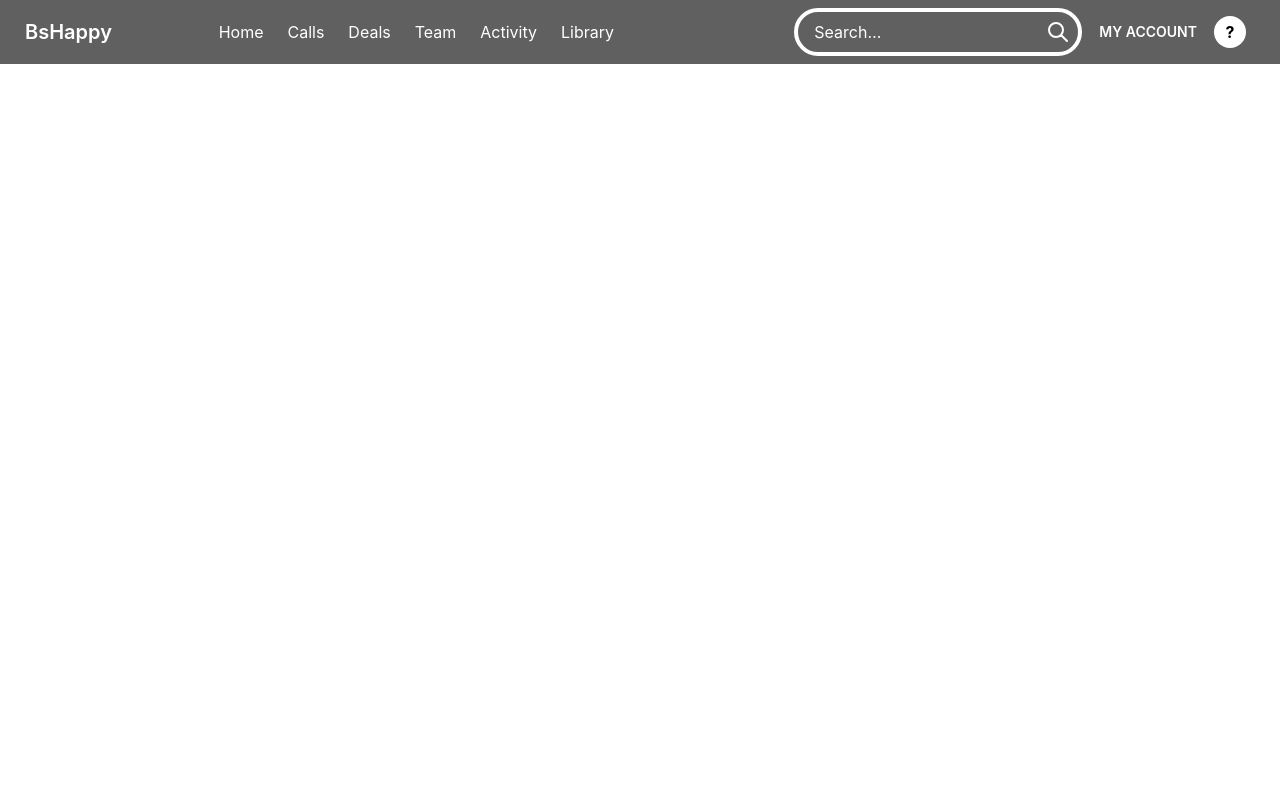
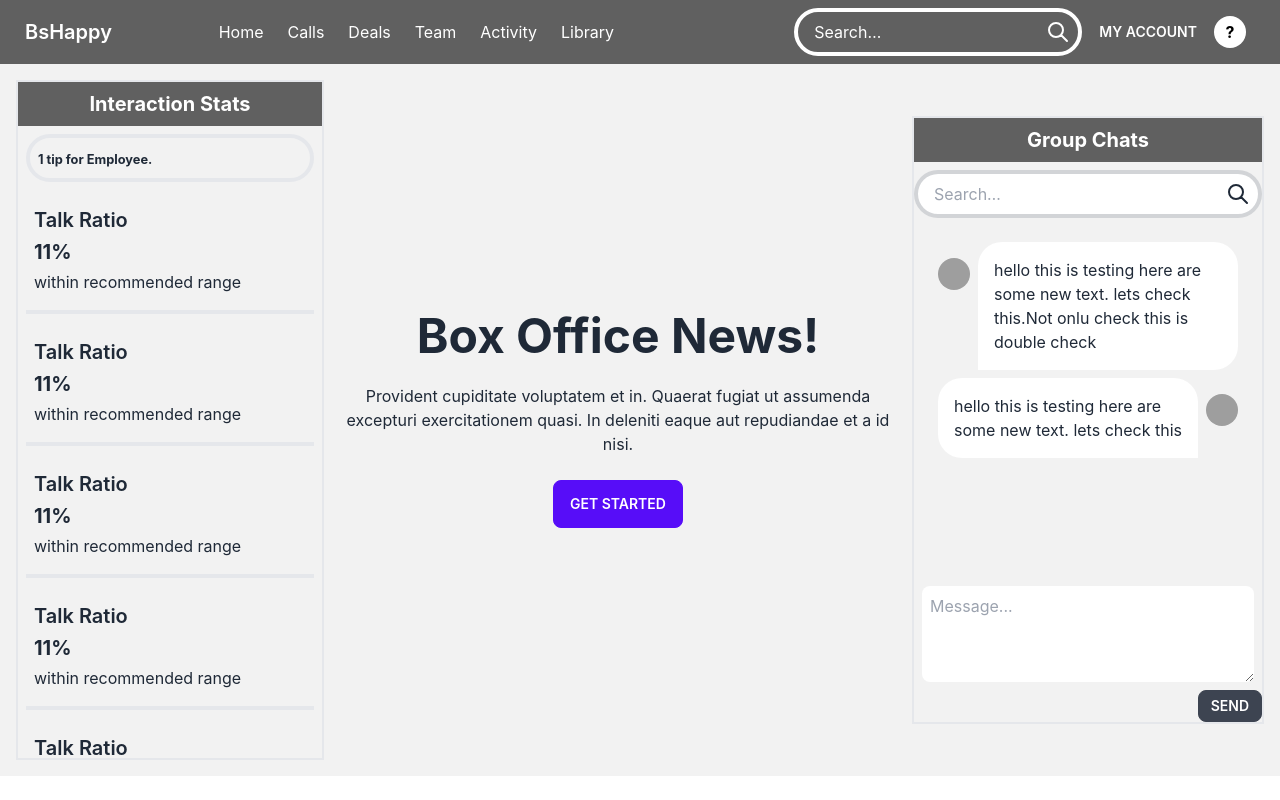
Before and after one commit to Neamul01/video-chat-app, a React (Create React App) app: page / in a window 1280 px wide. Built offline with nearby package versions, Linux system fonts and the light colour scheme; grey boxes are pictures that could not be loaded.

Commit message:
home page section created

```diff
--- a/src/App.js
+++ b/src/App.js
@@ -1,13 +1,14 @@
 import './App.css';
-import { Routes } from "react-router-dom"
+import { Route, Routes } from "react-router-dom"
 import Navbar from './components/Navbar';
+import Home from './pages/Home/Home';
 
 function App() {
   return (
     <div className="App">
       <Navbar />
       <Routes>
-
+        <Route path='/' element={<Home />}></Route>
       </Routes>
     </div>
   );
--- /dev/null
+++ b/src/pages/Home/Home.js
@@ -0,0 +1,74 @@
+import React from 'react';
+import InteractionCard from './InteractionCard';
+
+const Home = () => {
+    const cards = [1, 2, 3, 4, 5, 6];
+    return (
+        <div className='max-w-full bg-base-200 flex justify-center items-center'>
+            <div class="max-w-full">
+                <div class="hero-content grid grid-flow-col w-full">
+                    {/* left side interaction area  */}
+                    <div className="interaction-stats border-2 max-h-[85vh] max-w-[22rem] overflow-y-scroll">
+                        <div className="py-2 w-full bg-[#606060]">
+                            <h2 className='text-white text-xl font-bold'>Interaction Stats</h2>
+                        </div>
+                        <div className="py-2 m-2 p-2 text-left border-4 rounded-full">
+                            <small className='font-bold'>1 tip for Employee.</small>
+                        </div>
+                        {
+                            cards.map(card => <InteractionCard></InteractionCard>)
+                        }
+                    </div>
+                    {/* middle side video conferance area  */}
+                    <div className='video-call'>
+                        <h1 class="text-5xl font-bold">Box Office News!</h1>
+                        <p class="py-6">Provident cupiditate voluptatem et in. Quaerat fugiat ut assumenda excepturi exercitationem quasi. In deleniti eaque aut repudiandae et a id nisi.</p>
+                        <button class="btn btn-primary">Get Started</button>
+                    </div>
+                    {/* right side chat area  */}
+                    <div className="group-chat border-2 max-h-[90vh] max-w-[22rem] overflow-y-scroll ">
+                        <div className="py-2 w-full bg-[#606060]">
+                            <h2 className='text-white text-xl font-bold'>Group Chats</h2>
+                        </div>
+                        <div className="input-group relative mt-2">
+                            <input type="text" placeholder="Search…" className="input input-bordered p-4 w-full border-4" style={{ borderRadius: '2rem' }} />
+                            <button className="btn btn-square btn-ghost absolute right-0">
+                                <svg xmlns="http://www.w3.org/2000/svg" className="h-6 w-6" fill="none" viewBox="0 0 24 24" stroke="currentColor"><path strokeLinecap="round" strokeLinejoin="round" strokeWidth="2" d="M21 21l-6-6m2-5a7 7 0 11-14 0 7 7 0 0114 0z" /></svg>
+                            </button>
+                        </div>
+                        <div className="h-[45vh] text-left p-4  overflow-y-scroll">
+                            <div className="flex items-start m-2">
+                                <div class="avatar mr-2 mt-4">
+                                    <div class="w-8  rounded-full">
+                                        <img src="https://placeimg.com/192/192/people" />
+                                    </div>
+                                </div>
+                                <div className='bg-base-100 p-4 rounded-t-3xl rounded-r-3xl'>
+                                    <p className=''>hello this is testing here are some new text. lets check this.Not onlu check this is double check</p>
+                                </div>
+                            </div>
+                            <div className="flex flex-row-reverse items-start m-2">
+                                <div class="avatar ml-2 mt-4">
+                                    <div class="w-8  rounded-full">
+                                        <img src="https://placeimg.com/192/192/people" />
+                                    </div>
+                                </div>
+                                <div className='bg-base-100 p-4 rounded-t-3xl rounded-l-3xl'>
+                                    <p className=''>hello this is testing here are some new text. lets check this</p>
+                                </div>
+                            </div>
+                        </div>
+                        <div className='flex flex-col'>
+                            <textarea type="text" className='h-24  p-2 m-2 rounded-lg' placeholder='Message...' />
+                            <div className=' flex justify-end'>
+                                <button className="btn btn-sm float-right">send</button>
+                            </div>
+                        </div>
+                    </div>
+                </div>
+            </div>
+        </div>
+    );
+};
+
+export default Home;
--- /dev/null
+++ b/src/pages/Home/InteractionCard.js
@@ -0,0 +1,19 @@
+import React from 'react';
+
+const InteractionCard = () => {
+    return (
+        <div className='p-2'>
+            <div class="card w-72 border-b-4 rounded-none">
+                <div class="card-body p-2 gap-1 mb-2 text-left">
+                    <h2 class="card-title">Talk Ratio</h2>
+                    <p className='text-xl font-bold'>11%</p>
+                    <div class="card-actions justify-end">
+                        <p>within recommended range</p>
+                    </div>
+                </div>
+            </div>
+        </div>
+    );
+};
+
+export default InteractionCard;
```
